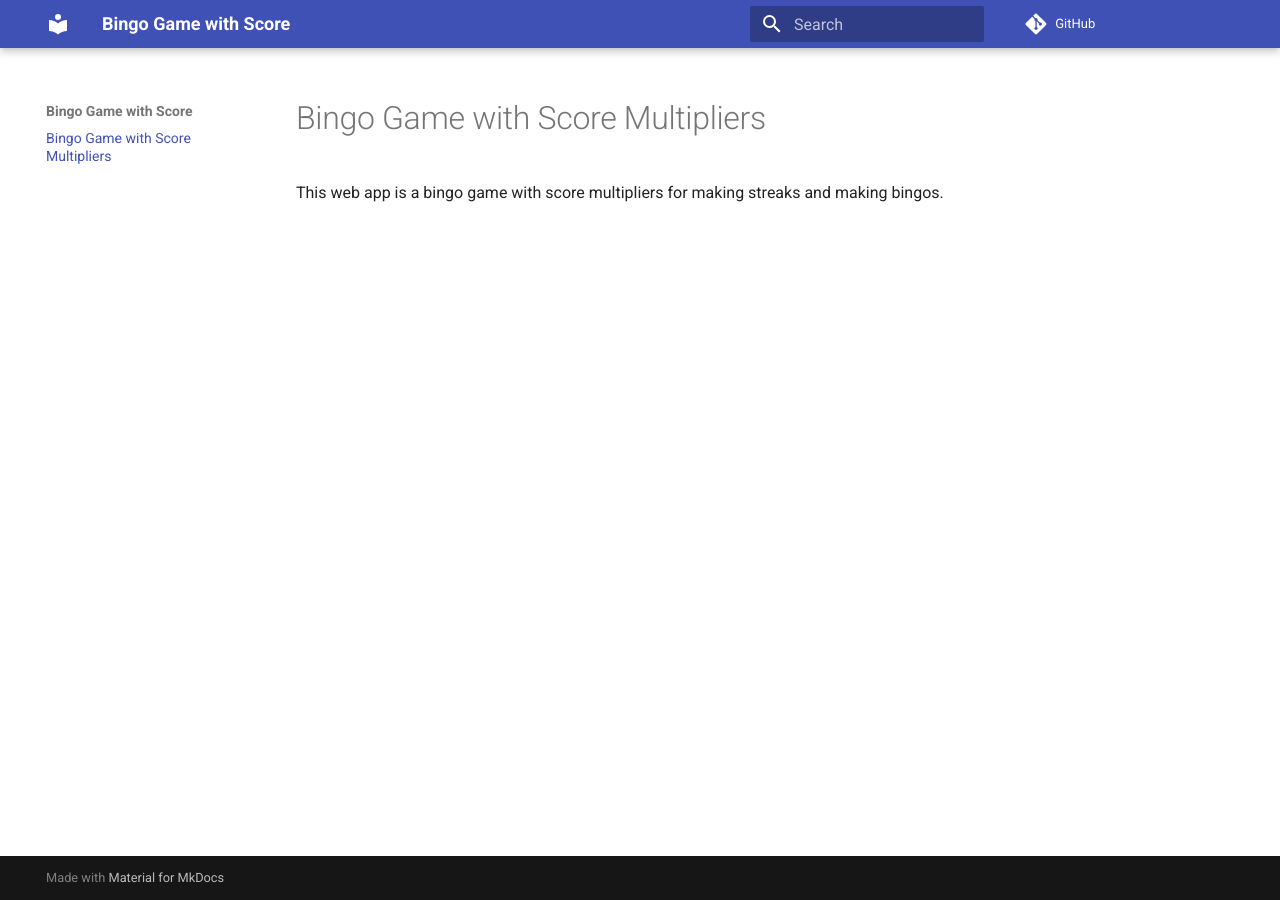
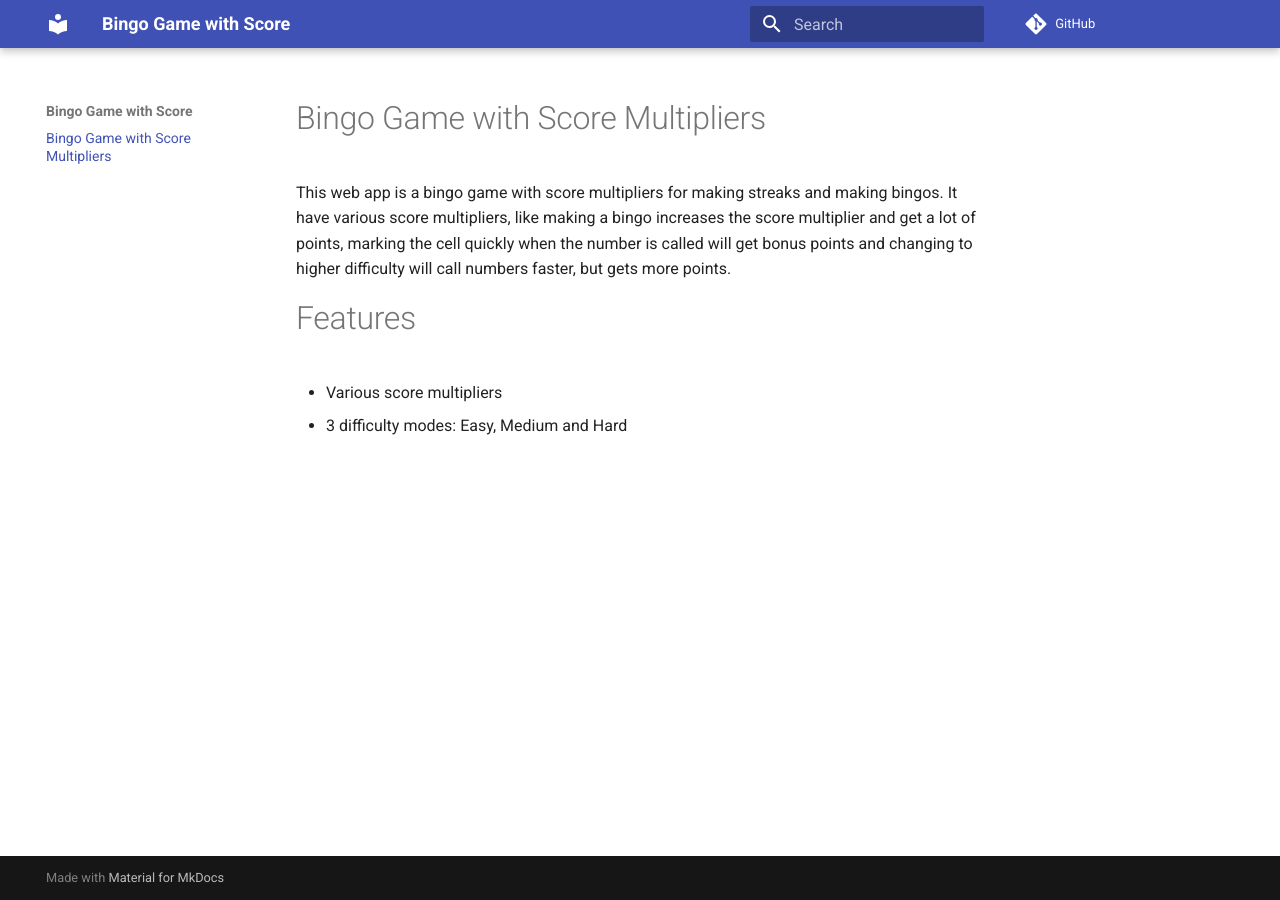
Before and after one commit to lulunac27a/bingo-game-with-score, an MkDocs documentation site: the page built from docs/index.md, in a window 1280 px wide. Built offline with MkDocs 1.6.1 and Material for MkDocs 9.7.7, drawn with Linux system fonts in a browser that asks for light colours; comment, search, counter and statistics services are not loaded.

```diff
--- a/docs/index.md
+++ b/docs/index.md
@@ -1,3 +1,8 @@
 # Bingo Game with Score Multipliers
 
-This web app is a bingo game with score multipliers for making streaks and making bingos.
+This web app is a bingo game with score multipliers for making streaks and making bingos. It have various score multipliers, like making a bingo increases the score multiplier and get a lot of points, marking the cell quickly when the number is called will get bonus points and changing to higher difficulty will call numbers faster, but gets more points.
+
+# Features
+
+- Various score multipliers
+- 3 difficulty modes: Easy, Medium and Hard
```
Also changed, not shown: README.md (+6 -1 lines).
